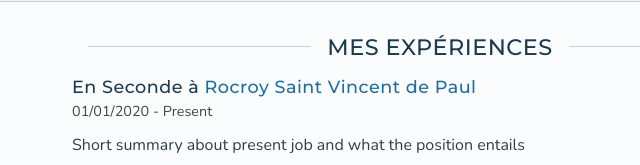
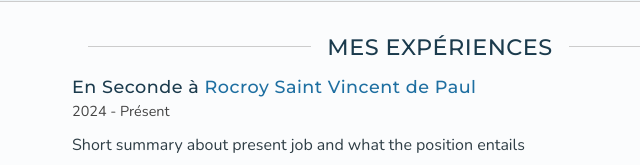
Before and after one commit to 120560849GD/120560849GD.github.io, a plain HTML site: page index.html in a window 1280 px wide. Shown: the part 258-423 px from the top of the page, 0-640 px from the left. Drawn offline with nearby package versions, Linux system fonts and the light colour scheme; a script that the page names is missing.

Commit message:
Update index.html

```diff
--- a/index.html
+++ b/index.html
@@ -18,7 +18,7 @@
     <!-- Open Graph Tags: The URL of the page, used to ensure link previews resolve to the correct page. -->
     <meta property="og:url" content="https://120560849gd.github.io/index.html">
 
-    <!-- Open Graph Tags: URL of an image that represents the page. Useful for link previews. -->
+    <!-- Open Graph Tags: URL of an image that res the page. Useful for link previews. -->
     <meta property="og:image" content="https://120560849gd.github.io/img/default-image.png">
 
     <!-- Open Graph Tags: Provides an alternative text for the image to improve accessibility. -->
@@ -170,7 +170,7 @@
 
                   </h3>
 
-                    <p class="section-label">01/01/2020 - Present</p>
+                    <p class="section-label">2024 - Présent</p>
 
                   <p>Short summary about present job and what the position entails</p>
 
```
